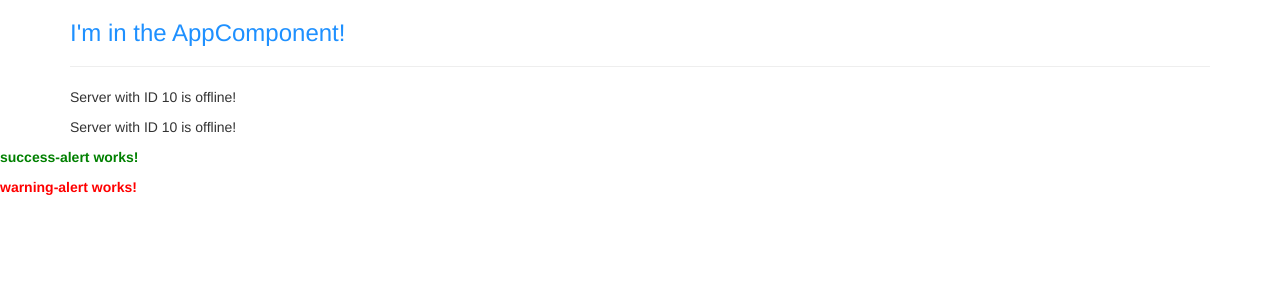
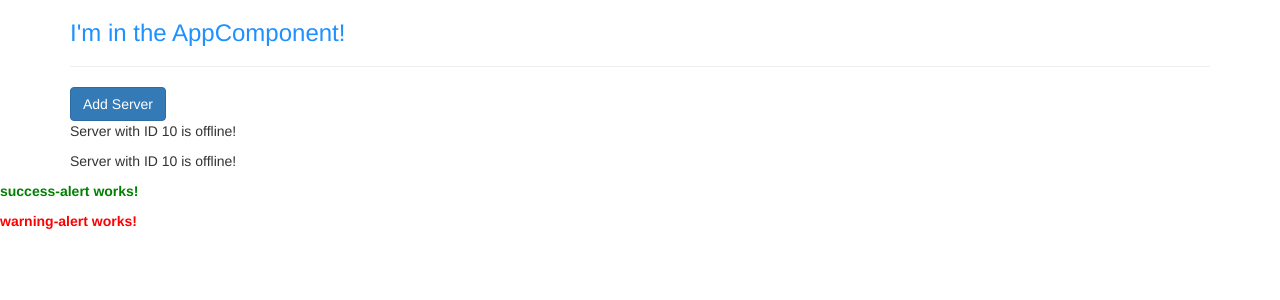
Before and after one commit to oleksandrhubachov/udemy-angular, an Angular app: page / in a window 1280 px wide. Shown: the top 300 px of the page. Built offline with nearby package versions, Linux system fonts and the light colour scheme.

Commit message:
26 - property binding

```diff
--- a/src/app/app.component.html
+++ b/src/app/app.component.html
@@ -3,7 +3,7 @@
     <div class="col-xs-12">
       <h3>I'm in the AppComponent!</h3>
       <hr>
-<!--      <app-servers></app-servers>-->
+      <app-servers></app-servers>
 <!--      <div app-servers></div>-->
       <div class="app-servers"></div>
     </div>
--- a/src/app/servers/servers.component.html
+++ b/src/app/servers/servers.component.html
@@ -1,2 +1,5 @@
+<button
+  class="btn btn-primary"
+  [disabled]="!allowNewServer">Add Server</button>
 <app-server></app-server>
 <app-server></app-server>
--- a/src/app/servers/servers.component.ts
+++ b/src/app/servers/servers.component.ts
@@ -1,16 +1,23 @@
 import { Component, OnInit } from '@angular/core';
 
 @Component({
-  selector: '.app-servers',
+  selector: 'app-servers',
   // selector: '[app-servers]',
-  template: `
-    <app-server></app-server>
-    <app-server></app-server>`,
+  // template: `
+  //   <app-server></app-server>
+  //   <app-server></app-server>`,
+  templateUrl: './servers.component.html',
   styleUrls: ['./servers.component.css']
 })
 export class ServersComponent implements OnInit {
 
-  constructor() { }
+  allowNewServer = false;
+
+  constructor() {
+    setTimeout(() => {
+      this.allowNewServer = true;
+    }, 2000);
+  }
 
   ngOnInit(): void {
   }
```
